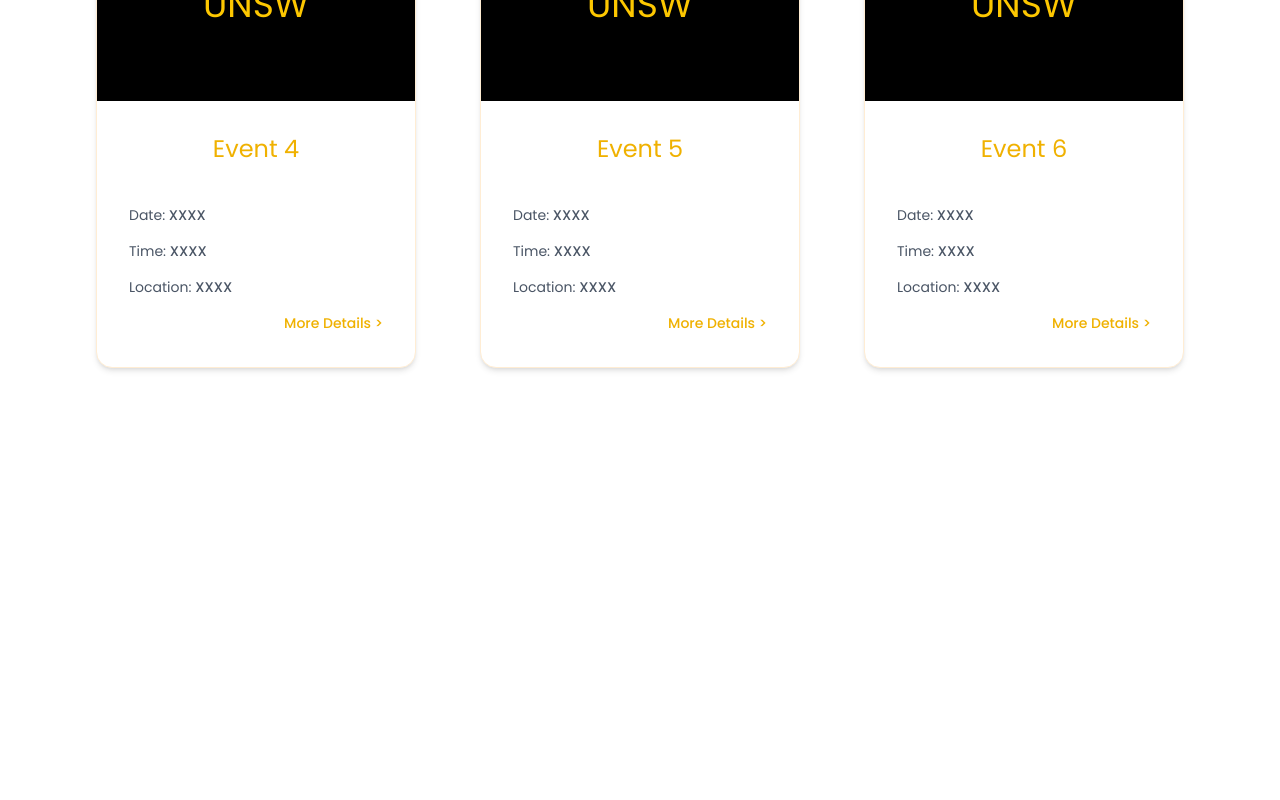
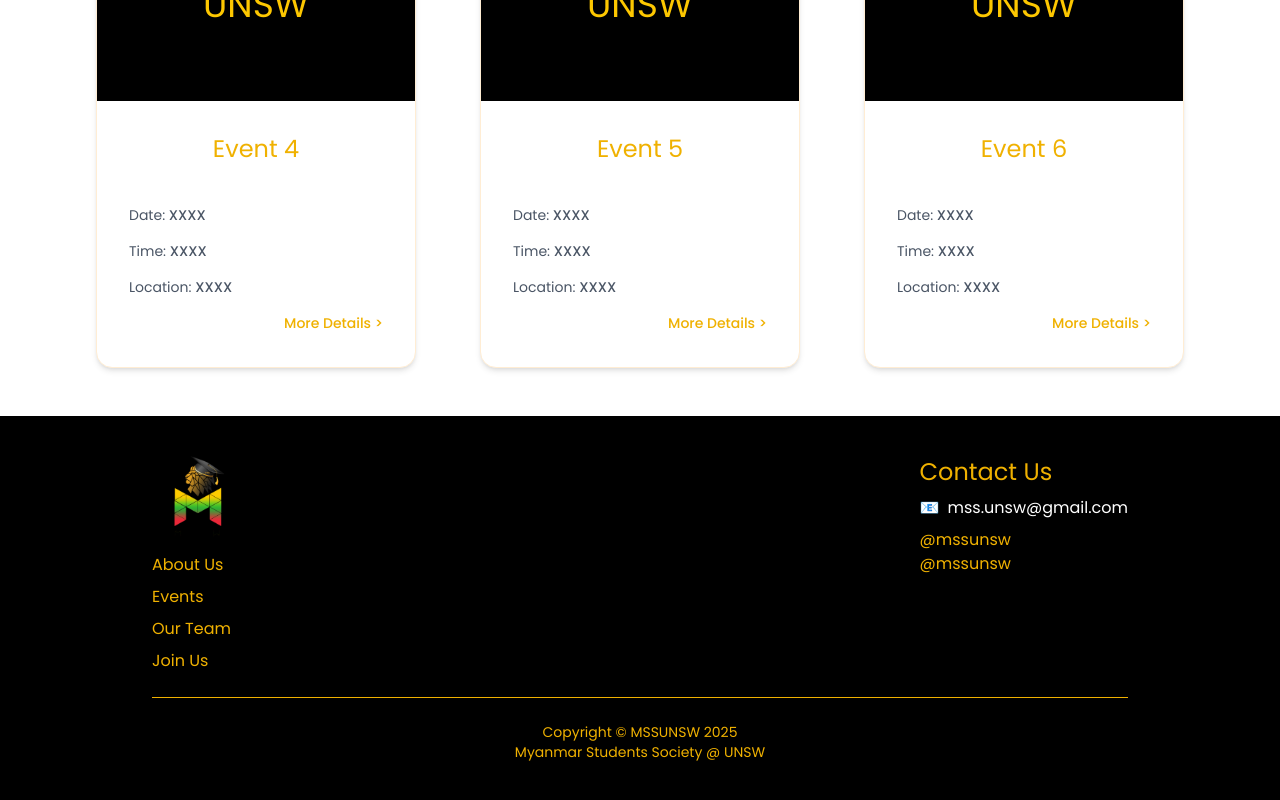
Before and after one commit to Leo-Zarni01/mssunsw, a React (Vite) app in the folder frontend/: page / in a window 1280 px wide. Shown: the part 1532-2332 px from the top of the page. Before the commit the page ends 1948 px from the top, so only its background shows below. Built offline with nearby package versions, Linux system fonts and the light colour scheme.

Commit message:
footer template added

```diff
--- /dev/null
+++ b/frontend/src/assets/components/footer.tsx
@@ -0,0 +1,42 @@
+import Logo from "../images/socials/Logo.png"
+const Footer = () => {
+  return (
+    <footer className="bg-black text-white py-10 px-6 md:px-16">
+      <div className="max-w-5xl mx-auto px-6">
+        <div className="flex flex-col md:flex-row justify-between items-center md:items-start">
+          {/* Left - Logo & Navigation */}
+          <div className="flex flex-col items-center md:items-start">
+            <img src={Logo} alt="MSSUNSW Logo" className="w-24 h-auto" />
+            <nav className="flex flex-col mt-4 space-y-2 text-yellow-500">
+              <a href="/about" className="hover:underline">About Us</a>
+              <a href="/events" className="hover:underline">Events</a>
+              <a href="/team" className="hover:underline">Our Team</a>
+              <a href="/join" className="hover:underline">Join Us</a>
+            </nav>
+          </div>
+
+          <div className="mt-6 md:mt-0 text-center md:text-left">
+            <h3 className="text-2xl text-yellow-500">Contact Us</h3>
+            <div className="flex items-center justify-center md:justify-start space-x-2 mt-2">
+              <span>📧</span>
+              <a href="mailto:mss.unsw@gmail.com" className="hover:underline">mss.unsw@gmail.com</a>
+            </div>
+            <div className="flex flex-col mt-2 text-yellow-500">
+              <span>@mssunsw</span>
+              <span>@mssunsw</span>
+            </div>
+          </div>
+        </div>
+
+        {/* Bottom - Copyright */}
+        <hr className="border-yellow-500 my-6" />
+        <p className="text-center text-sm text-yellow-500">
+          Copyright &copy; MSSUNSW 2025 <br />
+          Myanmar Students Society @ UNSW
+        </p>
+      </div>
+    </footer>
+  );
+};
+
+export default Footer;
--- a/frontend/src/pages/events.tsx
+++ b/frontend/src/pages/events.tsx
@@ -1,4 +1,5 @@
 import EventCard from "../assets/components/eventCard";
+import Footer from "../assets/components/footer";
 import { Event, EVENTS } from "../assets/eventDetailsTemplate";
 
 const upComingEvent: Event =
@@ -28,6 +29,9 @@ const Events = () => {
           ))}
         </div>
       </div>
+      <div>
+        <Footer />
+      </div>
     </>
   )
 }
```
Also changed, not shown: frontend/src/assets/images/socials/Logo.png (added).
